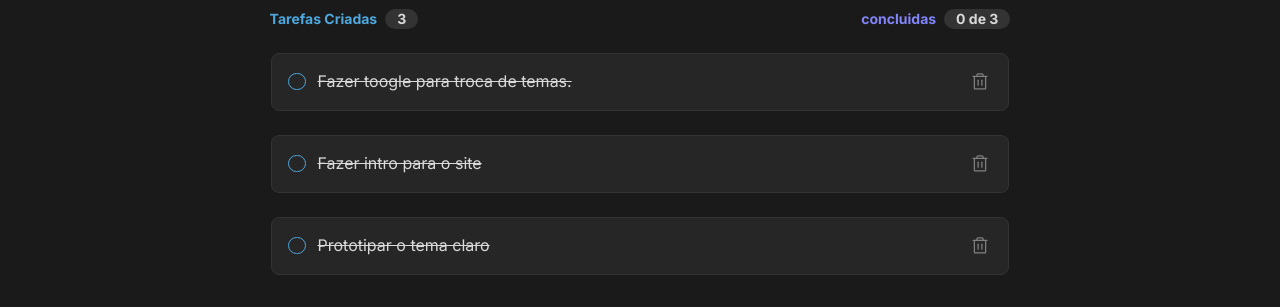
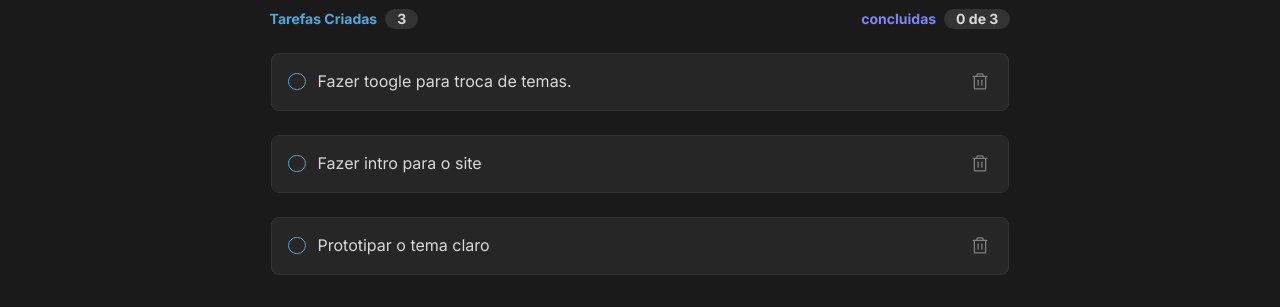
Before and after one commit to joaopedrosduarte/To-do, a React (Vite) app: page / in a window 1280 px wide. Shown: the part 284-591 px from the top of the page. Built offline with nearby package versions, Linux system fonts and the light colour scheme.

Commit message:
bug solve text decoration on google chrome browser

```diff
--- a/src/components/Todo.tsx
+++ b/src/components/Todo.tsx
@@ -2,12 +2,6 @@ import {ClipboardText, PlusCircle} from "phosphor-react"
 import styles from "../styles/Todo.module.css"
 import { InvalidEvent, useState, ChangeEvent, FormEvent } from "react"
 import Task from './Task';
-
-interface tasksProps{
-    id: string,
-    content: string,
-    status: "doing" | "done"
-}
 
 export default function Todo(){
     const [tasks, setTasks] = useState([{ id : 'Fazer toogle para troca de temas.', content : 'Fazer toogle para troca de temas.', status: "doing" },{ id : 'Fazer intro para o site', content : 'Fazer intro para o site', status: "doing" },{ id : 'Prototipar o tema claro', content : 'Prototipar o tema claro', status: "doing" }])
--- a/src/styles/Task.module.css
+++ b/src/styles/Task.module.css
@@ -113,7 +113,7 @@
 .contentNotChecked {
     flex: 1;
     text-decoration-color: transparent;
-    text-decoration: line-through;
+    text-decoration: transparent;
     color: var(--gray200);
     transition: 0.5s all ease;
 }
```
Also changed, not shown: src/styles/global.css (line endings or trailing spaces), 1 other file (tests, documents, lock files or other folders).
